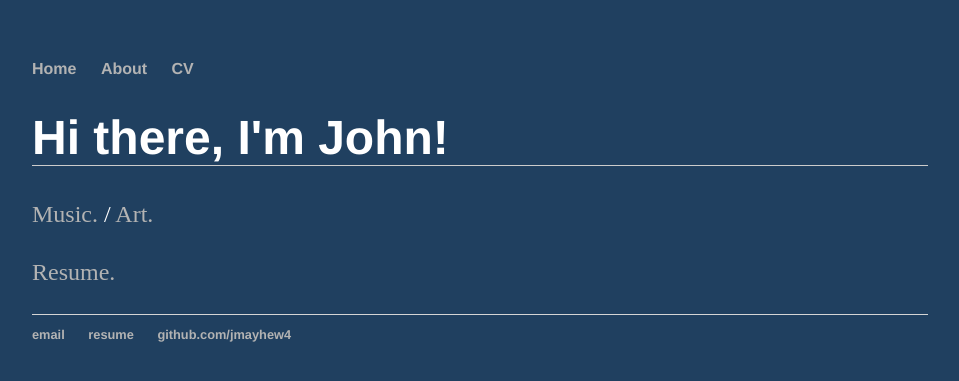
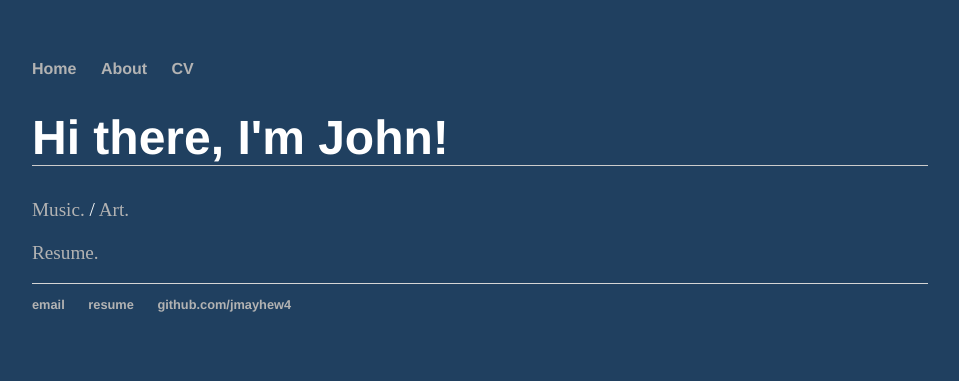
Before and after one commit to jmayhew4/jmayhew4.github.io, a Jekyll site: the page built from index.html, in a window 1280 px wide. Shown: the top 381 px of the page, without its empty margins (160-1119 px from the left). Built offline with Jekyll 4.4.1, drawn with Linux system fonts in a browser that asks for light colours.

Commit message:
Update main.css

```diff
--- a/css/main.css
+++ b/css/main.css
@@ -34,8 +34,8 @@ h2 {
     border-top: 1px solid #CCC;
 }
 p {
-    font-size: 1.5em;
-    line-height: 1.4em;
+    font-size: 1.2em;
+    line-height: 1.2em;
     color: #ffffff;
 }
 pre {
```
